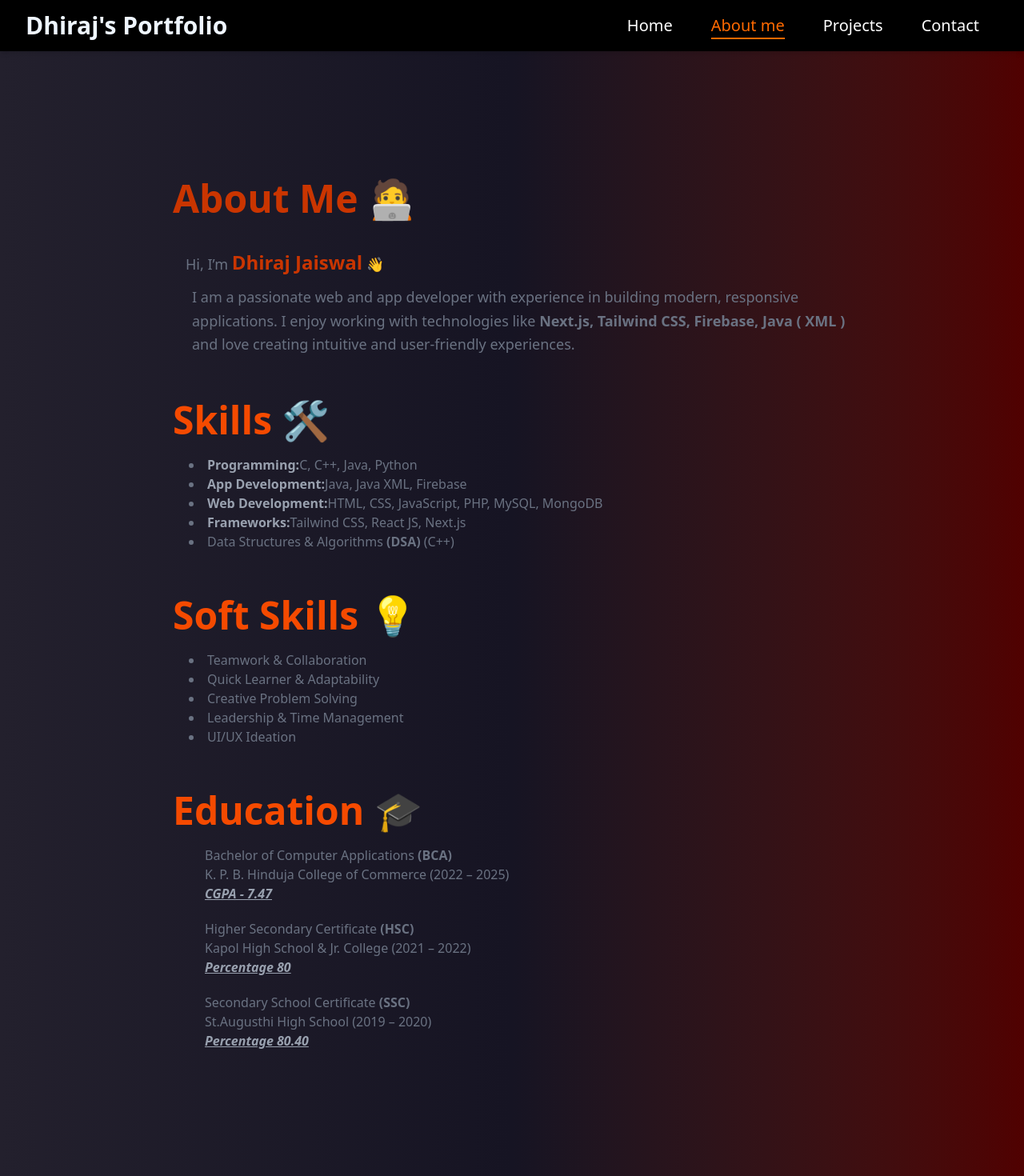
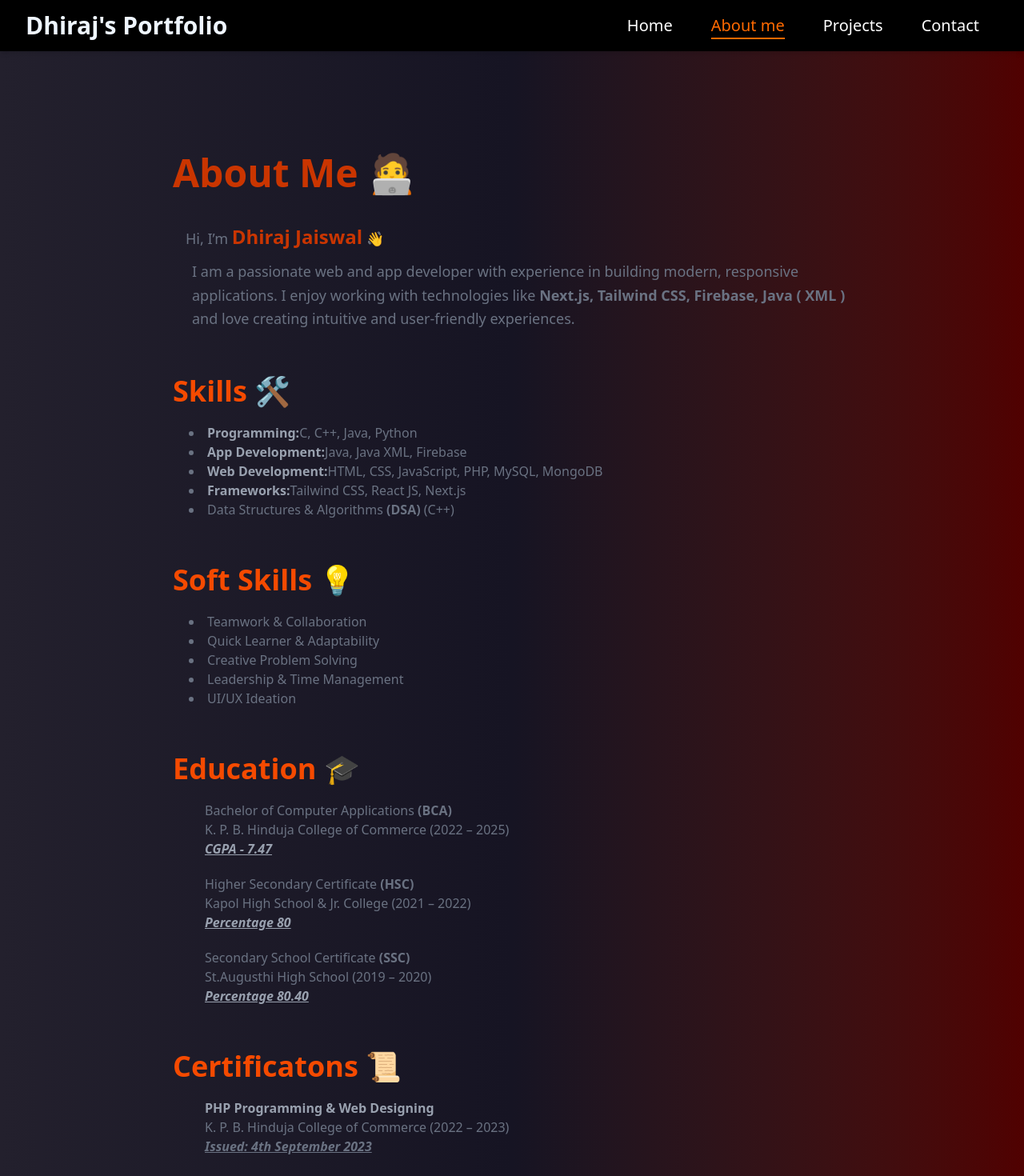
Before and after one commit to jaiswaldhiraj/Portfolio, a Next.js app: page /about in a window 1280 px wide. Shown: the top 1470 px of the page at 80% size. Built offline with nearby package versions, Linux system fonts and the light colour scheme.

Commit message:
about page updated with certificate and font size

```diff
--- a/app/about/page.js
+++ b/app/about/page.js
@@ -7,7 +7,7 @@ const Page = () => {
   return (
     <>
 
-      <section className="max-w-4xl mx-auto  md:mt-20 mt-10 mb-56 px-6 py-20">
+      <section className="max-w-4xl mx-auto  md:mt-12 mt-8 mb-56 px-6 py-20">
         <motion.div
           initial={{ opacity: 0, x: -100 }}
           whileInView={{ opacity: 1, x: 0 }}
@@ -41,7 +41,7 @@ const Page = () => {
             transition={{ duration: 0.8 }}
             viewport={{ once: true }}
           >
-            <h2 className="md:text-5xl text-xl  font-bold text-orange-600 mt-14 mb-5">Skills 🛠</h2>
+            <h2 className="md:text-4xl text-xl  font-bold text-orange-600 mt-14 mb-5">Skills 🛠</h2>
             <ul className="list-disc pl-5 list-inside mt-2 text-gray-500">
               <li>
                 <span
@@ -70,7 +70,7 @@ const Page = () => {
             transition={{ duration: 0.8 }}
             viewport={{ once: true }}
           >
-            <h2 className="md:text-5xl text-xl  font-bold text-orange-600 mt-14 mb-5">Soft Skills 💡 </h2>
+            <h2 className="md:text-4xl text-xl  font-bold text-orange-600 mt-14 mb-5">Soft Skills 💡 </h2>
             <ul className="list-disc pl-5 list-inside mt-2 text-gray-500">
               <li>Teamwork & Collaboration</li>
               <li>Quick Learner & Adaptability</li>
@@ -90,7 +90,7 @@ const Page = () => {
           viewport={{ once: true }}
         >
           <div>
-            <h2 className="md:text-5xl text-xl font-bold text-orange-600 mt-14 mb-5">Education 🎓</h2>
+            <h2 className="md:text-4xl text-xl font-bold text-orange-600 mt-14 mb-5">Education 🎓</h2>
 
             <p className="m-5 mt-2 pl-5 text-gray-500">
 
@@ -114,6 +114,17 @@ const Page = () => {
 
             </p>
           </div>
+          <div>
+            <h2 className="md:text-4xl text-xl font-bold text-orange-600 mt-14 mb-5">Certificatons 📜</h2>
+
+            <p className="m-5 mt-2 pl-5 text-gray-500">
+
+              <h3 className="font-bold text-gray-400">PHP Programming & Web Designing </h3>
+              K. P. B. Hinduja College of Commerce (2022 &#x2013; 2023)<br />
+              <span className="font-semibold underline italic text-gray-500">Issued: 4th September 2023</span>
+
+            </p>
+          </div>
         </motion.div>
       </section>
 
```
